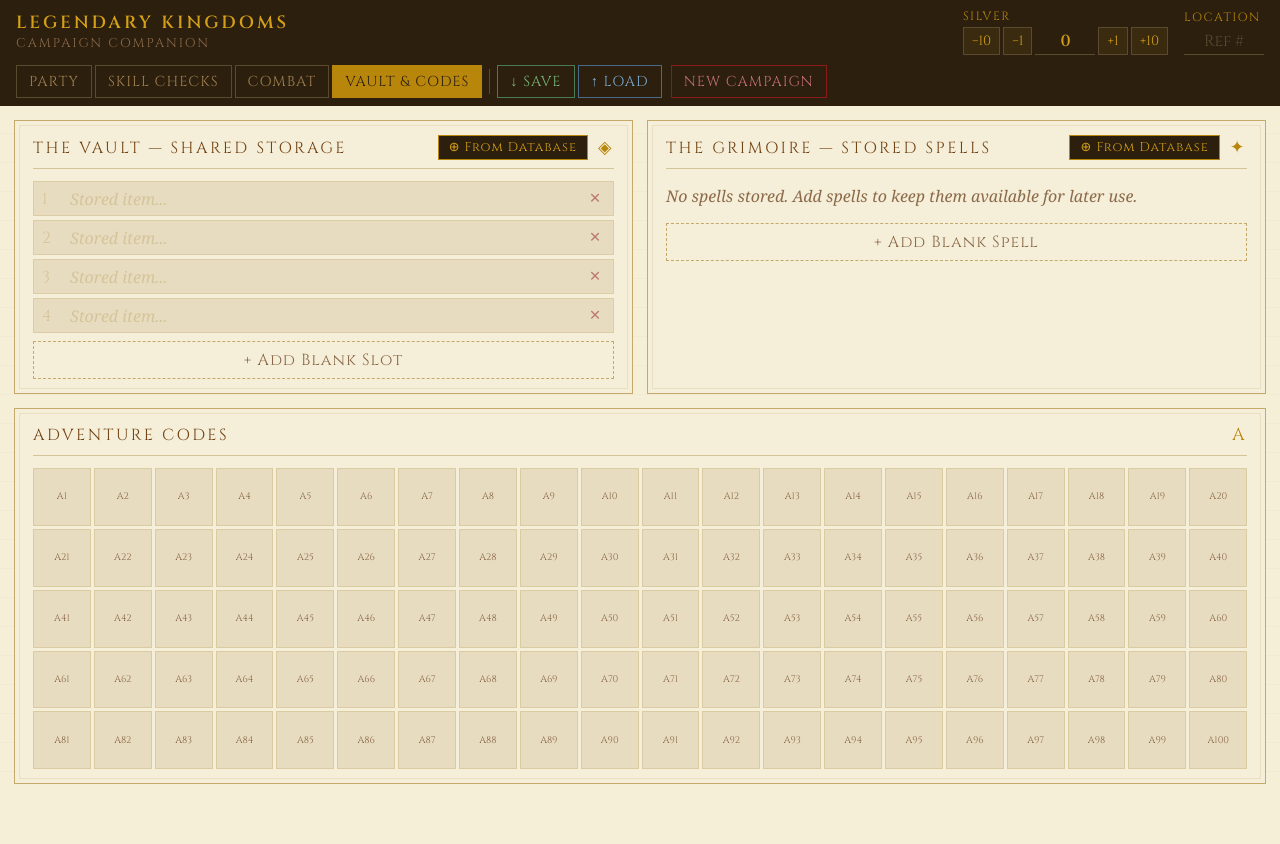
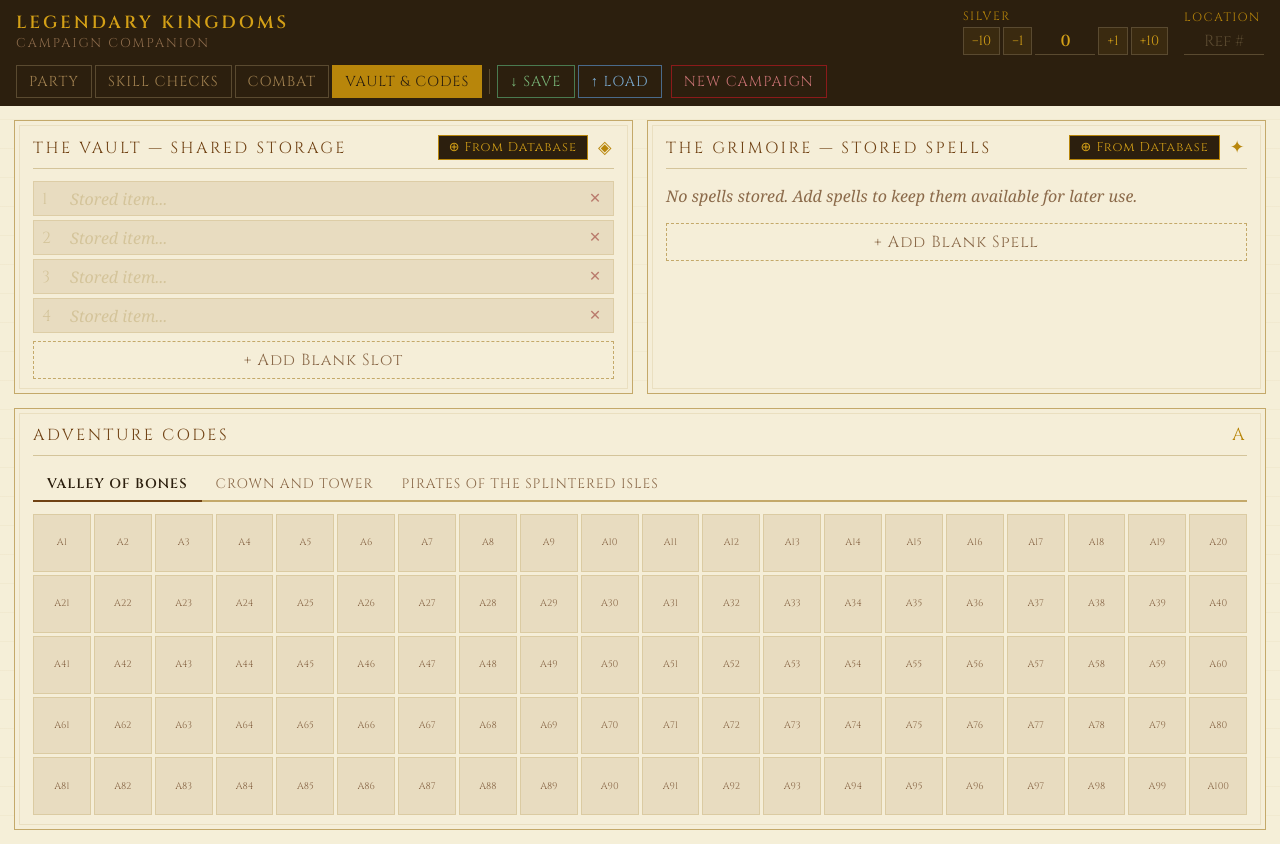
Before and after one commit to omegalife2002/legendary-kingdoms-companion, a React (Vite) app: page / in a window 1280 px wide. Both pictures are taken after a click on the button "VAULT & CODES". Before the commit the page ends 800 px from the top, so only its background shows below. Built offline with nearby package versions, Linux system fonts and the light colour scheme; a web font is replaced by a local one.

Commit message:
Add books 2 and 3

```diff
--- a/src/components/VaultAndCodes.jsx
+++ b/src/components/VaultAndCodes.jsx
@@ -30,6 +30,12 @@ function makeSpell() {
   return { name: '', description: '', charged: true, recharge: '' }
 }
 
+const BOOKS = [
+  { key: 'A', label: 'Valley of Bones', count: 100 },
+  { key: 'B', label: 'Crown and Tower', count: 110 },
+  { key: 'C', label: 'Pirates of the Splintered Isles', count: 100 },
+]
+
 export default function VaultAndCodes({
   items, onItemsChange,
   codes, onCodesChange,
@@ -40,10 +46,29 @@ export default function VaultAndCodes({
   const [eqModal, setEqModal] = useState(false)
   const [spellModal, setSpellModal] = useState(false)
   const [expandedSpell, setExpandedSpell] = useState(null)
+  const [activeBook, setActiveBook] = useState('A')
+  const [codesB, setCodesB] = useState(() => {
+    try { const s = localStorage.getItem('codesB'); return s ? JSON.parse(s) : Array(110).fill(false) } catch { return Array(110).fill(false) }
+  })
+  const [codesC, setCodesC] = useState(() => {
+    try { const s = localStorage.getItem('codesC'); return s ? JSON.parse(s) : Array(100).fill(false) } catch { return Array(100).fill(false) }
+  })
+
+  function saveCodesB(val) {
+    setCodesB(val)
+    try { localStorage.setItem('codesB', JSON.stringify(val)) } catch {}
+  }
+  function saveCodesC(val) {
+    setCodesC(val)
+    try { localStorage.setItem('codesC', JSON.stringify(val)) } catch {}
+  }
 
   function toggleCode(i) {
-    onCodesChange(prev => prev.map((c, idx) => idx === i ? !c : c))
+    if (activeBook === 'A') onCodesChange(prev => prev.map((c, idx) => idx === i ? !c : c))
+    if (activeBook === 'B') saveCodesB(codesB.map((c, idx) => idx === i ? !c : c))
+    if (activeBook === 'C') saveCodesC(codesC.map((c, idx) => idx === i ? !c : c))
   }
+
   function updateItem(i, val) {
     onItemsChange(prev => prev.map((it, idx) => idx === i ? val : it))
   }
@@ -68,6 +93,8 @@ export default function VaultAndCodes({
   function addEquipmentToVault(item) {
     onItemsChange(prev => [...prev, `${item.name}${item.details ? ' (' + item.details + ')' : ''}`])
   }
+
+  const activeCodes = activeBook === 'A' ? codes : activeBook === 'B' ? codesB : codesC
 
   return (
     <div className={styles.wrapper}>
@@ -142,11 +169,22 @@ export default function VaultAndCodes({
       </div>
 
       <Panel title="Adventure Codes" ornament="A">
+        <div className={styles.codeTabs}>
+          {BOOKS.map(book => (
+            <button
+              key={book.key}
+              className={`${styles.codeTab} ${activeBook === book.key ? styles.codeTabOn : ''}`}
+              onClick={() => setActiveBook(book.key)}
+            >
+              {book.label}
+            </button>
+          ))}
+        </div>
         <div className={styles.codesGrid}>
-          {codes.map((on, i) => (
+          {activeCodes.map((on, i) => (
             <button key={i} className={`${styles.codePip} ${on ? styles.circled : ''}`}
               onClick={() => toggleCode(i)}>
-              A{i + 1}
+              {activeBook}{i + 1}
             </button>
           ))}
         </div>
--- a/src/components/VaultAndCodes.module.css
+++ b/src/components/VaultAndCodes.module.css
@@ -37,7 +37,35 @@
 .expandBtn:hover { color: var(--sepia); }
 .spellDescExpanded { font-family: var(--font-italic); font-style: italic; font-size: 0.88rem; color: var(--ink-light); padding: 5px 10px 8px; border-top: 1px dashed rgba(196,169,106,0.3); line-height: 1.5; }
 
-/* Codes */
+/* Code tabs */
+.codeTabs {
+  display: flex;
+  gap: 0;
+  border-bottom: 2px solid var(--border);
+  margin-bottom: 12px;
+}
+.codeTab {
+  font-family: var(--font-display);
+  font-size: 0.85rem;
+  letter-spacing: 1px;
+  text-transform: uppercase;
+  padding: 7px 14px;
+  cursor: pointer;
+  border: none;
+  border-bottom: 2px solid transparent;
+  margin-bottom: -2px;
+  color: var(--ink-faded);
+  background: transparent;
+  transition: all 0.15s;
+}
+.codeTab:hover:not(.codeTabOn) { color: var(--sepia); }
+.codeTabOn {
+  color: var(--ink);
+  font-weight: 600;
+  border-bottom-color: var(--sepia);
+}
+
+/* Codes grid */
 .codesGrid { display: grid; grid-template-columns: repeat(20, 1fr); gap: 3px; }
 .codePip { font-family: var(--font-display); font-size: 0.6rem; aspect-ratio: 1; display: flex; align-items: center; justify-content: center; border: 1px solid rgba(196,169,106,0.35); cursor: pointer; transition: all 0.12s; color: var(--ink-faded); background: var(--parchment-dark); padding: 0; line-height: 1; }
 .codePip:hover:not(.circled) { border-color: var(--sepia); color: var(--sepia); }
```
Also changed, not shown: 2 other files (tests, documents, lock files or other folders).
